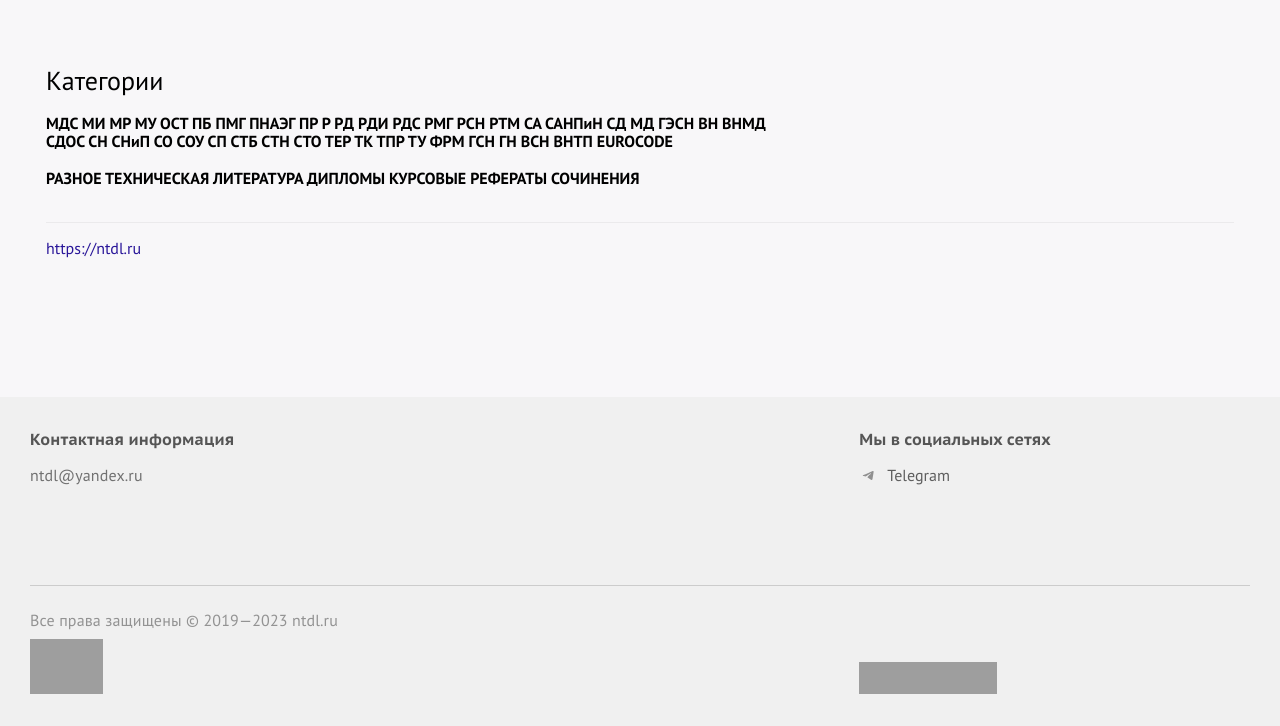
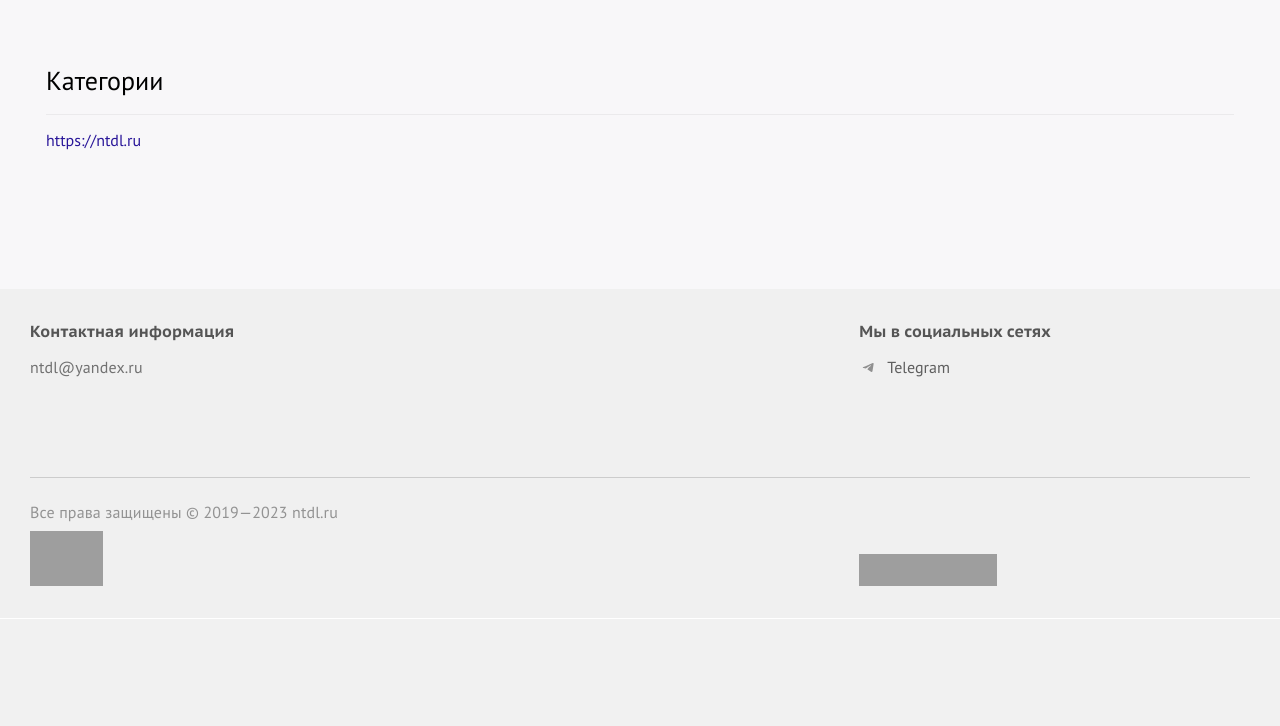
Before and after one commit to AlekseyAgaltsov/my_site, a Django app: page / in a window 1280 px wide. Shown: the part 181-907 px from the top of the page. After the commit the page ends 800 px from the top, so only its background shows below. Run offline with Django 4.2, Linux system fonts and the light colour scheme; data that the repository does not hold is empty; grey boxes are pictures that could not be loaded.

Commit message:
16.07.2025

```diff
--- a/main_page/templates/main_page/home.html
+++ b/main_page/templates/main_page/home.html
@@ -66,58 +66,58 @@
                 <div class="useful-links__header">Категории</div>
                 <ul class="useful-links__list useful-links__list_dashed">
 
-                    <b>МДС
-                        МИ
-                        МР
-                        МУ
-                        ОСТ
-                        ПБ
-                        ПМГ
-                        ПНАЭГ
-                        ПР
-                        Р
-                        РД
-                        РДИ
-                        РДС
-                        РМГ
-                        РСН
-                        РТМ
-                        СА
-                        САНПиН
-                        СД
-                        МД
-                        ГЭСН
-                        ВН
-                        ВНМД
-                        <br>
-                        СДОС
-                        СН
-                        СНиП
-                        СО
-                        СОУ
-                        СП
-                        СТБ
-                        СТН
-                        СТО
-                        ТЕР
-                        ТК
-                        ТПР
-                        ТУ
-                        ФРМ
-                        ГСН
-                        ГН
-                        ВСН
-                        ВНТП
-                        EUROCODE
-                        <br>
-                        <br>
-                        РАЗНОЕ
-                        ТЕХНИЧЕСКАЯ ЛИТЕРАТУРА
-                        ДИПЛОМЫ
-                        КУРСОВЫЕ
-                        РЕФЕРАТЫ
-                        СОЧИНЕНИЯ</b>
-                    <br><br>
+<!--                    <b>МДС-->
+<!--                        МИ-->
+<!--                        МР-->
+<!--                        МУ-->
+<!--                        ОСТ-->
+<!--                        ПБ-->
+<!--                        ПМГ-->
+<!--                        ПНАЭГ-->
+<!--                        ПР-->
+<!--                        Р-->
+<!--                        РД-->
+<!--                        РДИ-->
+<!--                        РДС-->
+<!--                        РМГ-->
+<!--                        РСН-->
+<!--                        РТМ-->
+<!--                        СА-->
+<!--                        САНПиН-->
+<!--                        СД-->
+<!--                        МД-->
+<!--                        ГЭСН-->
+<!--                        ВН-->
+<!--                        ВНМД-->
+<!--                        <br>-->
+<!--                        СДОС-->
+<!--                        СН-->
+<!--                        СНиП-->
+<!--                        СО-->
+<!--                        СОУ-->
+<!--                        СП-->
+<!--                        СТБ-->
+<!--                        СТН-->
+<!--                        СТО-->
+<!--                        ТЕР-->
+<!--                        ТК-->
+<!--                        ТПР-->
+<!--                        ТУ-->
+<!--                        ФРМ-->
+<!--                        ГСН-->
+<!--                        ГН-->
+<!--                        ВСН-->
+<!--                        ВНТП-->
+<!--                        EUROCODE-->
+<!--                        <br>-->
+<!--                        <br>-->
+<!--                        РАЗНОЕ-->
+<!--                        ТЕХНИЧЕСКАЯ ЛИТЕРАТУРА-->
+<!--                        ДИПЛОМЫ-->
+<!--                        КУРСОВЫЕ-->
+<!--                        РЕФЕРАТЫ-->
+<!--                        СОЧИНЕНИЯ</b>-->
+<!--                    <br><br>-->
 
                     {% for category in categories %}
                     <b><a href="{{ category.url }}">{{ category.name }} </a></b>
--- a/ntdl/settings.py
+++ b/ntdl/settings.py
@@ -26,7 +26,7 @@ SECRET_KEY = 'django-insecure-0$6ur@8y_)dr_xr2u21mm-oy^x^f12ayyiawsg7_$*dxwjr(r_
 # SECURITY WARNING: don't run with debug turned on in production!
 DEBUG = True
 
-ALLOWED_HOSTS = []
+ALLOWED_HOSTS = ['*']
 
 
 # Application definition
```
